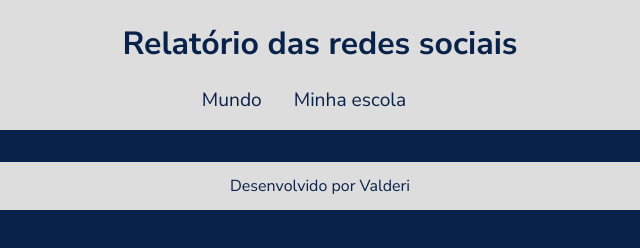
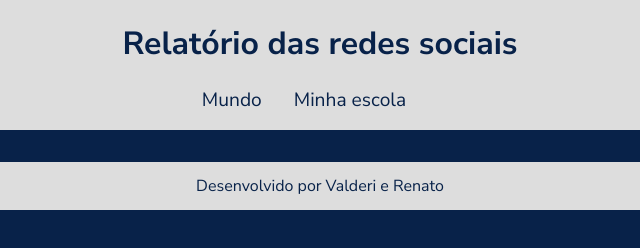
Before and after one commit to jvalderi/redes_sociais-, a plain HTML site: page index.html in a window 1280 px wide. Shown: the full height of the page, 320-960 px from the left. Drawn offline with Linux system fonts and the light colour scheme.

Commit message:
Update index.html

```diff
--- a/index.html
+++ b/index.html
@@ -20,7 +20,7 @@
         </section>
     </main>
     <footer>
-        <p>Desenvolvido por Valderi</p>
+        <p>Desenvolvido por Valderi e Renato</p>
     </footer>
 </body>
  <script type="module" src="graficos/informacoesGlobais.js"></script>
```
